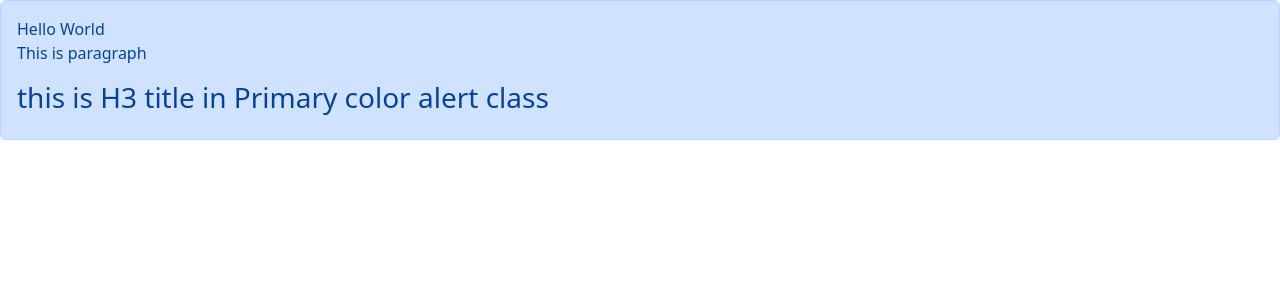
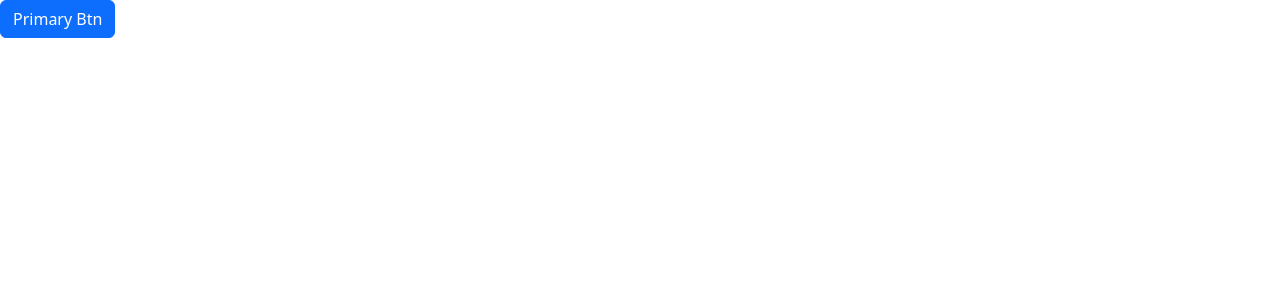
Before and after one commit to visu3/vite-project, a React (Vite) app: page / in a window 1280 px wide. Shown: the top 300 px of the page. Built offline with nearby package versions, Linux system fonts and the light colour scheme.

Commit message:
Button with passing color, onclick event, optional parameters

```diff
--- a/src/App.tsx
+++ b/src/App.tsx
@@ -1,5 +1,6 @@
 import ListGroup from "./Components/ListGroup";
 import Alert from "./components/Alert";
+import Button from "./components/Button";
 
 function App() {
   let items = ["New York", "San Francisco", "Chicago", "Tokyo"],
@@ -8,6 +9,10 @@ function App() {
   let handleListGroupSelectItem = (item: string) => {
     console.log(item);
   };
+
+  let handleButtonClick = () => {
+    console.log("Button Clicked!");
+  };
   return (
     <div>
       {/* <ListGroup
@@ -15,10 +20,15 @@ function App() {
         heading={heading}
         onSelectItem={handleListGroupSelectItem}
       /> */}
-      <Alert>
+      {/* <Alert>
         Hello World <p>This is paragraph</p>
         <h3>this is H3 title in Primary color alert class</h3>
-      </Alert>
+      </Alert> */}
+      <Button
+        buttonColor="primary"
+        buttonText="Primary Btn"
+        onClick={handleButtonClick}
+      ></Button>
     </div>
   );
 }
--- /dev/null
+++ b/src/components/Button.tsx
@@ -0,0 +1,22 @@
+import React from "react";
+
+interface Props {
+  onClick: () => void;
+  buttonText: string;
+  //   buttonColor?: string;
+  buttonColor2?: "primary" | "secondary" | "success";
+}
+
+const Button = ({ onClick, buttonText, buttonColor = "primary" }: Props) => {
+  return (
+    <button
+      type="button"
+      className={"btn btn-" + buttonColor}
+      onClick={onClick}
+    >
+      {buttonText}
+    </button>
+  );
+};
+
+export default Button;
```
